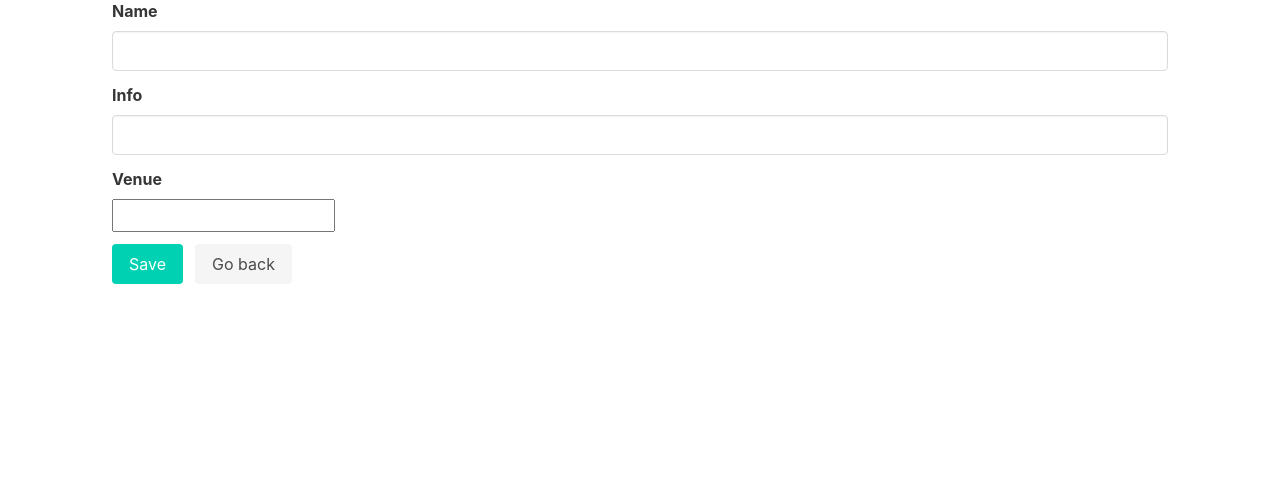
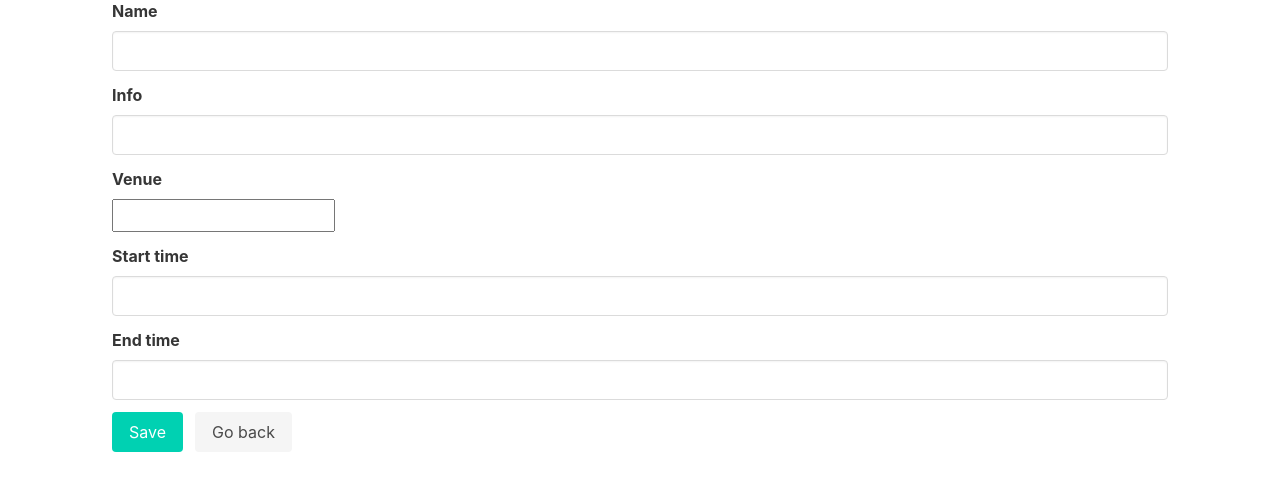
Before and after one commit to pontushed/tsoha, a Flask app: template application/templates/events/data.html in a window 1280 px wide. Shown: the part 165-656 px from the top of the page. Run offline with Flask 2, Linux system fonts and the light colour scheme; the template is opened without the code that fills it: most values are stand-ins (such as "Sample title", 1, 10 or a date in 2020); form fields are guessed from the names that the template uses; parts of the project's set-up code (start-up, migrations or seed data) failed here and were passed over; some libraries are stand-ins or nearby versions.

Commit message:
Validation to new event form

```diff
--- a/application/__init__.py
+++ b/application/__init__.py
@@ -26,6 +26,8 @@ db = SQLAlchemy(app)
 
 # Use Bcrypt module
 bcrypt = Bcrypt(app)
+
+from application.utils import filters
 
 from application import views
 from application.auth import models
--- a/application/events/models.py
+++ b/application/events/models.py
@@ -26,6 +26,7 @@ class Event(db.Model):
             """SELECT t1.*, t2.full_name AS organizer, t3.name AS venue_name, t3.location AS venue_location
         FROM event t1
         INNER JOIN account t2 ON t1.admin_id=t2.id
-        INNER JOIN venue t3 ON t1.venue_id=t3.id"""
+        INNER JOIN venue t3 ON t1.venue_id=t3.id
+        WHERE t1.end_time > date('now')"""
         )
         return db.engine.execute(sql)
--- a/application/templates/events/data.html
+++ b/application/templates/events/data.html
@@ -42,6 +42,28 @@
                         {% endfor %}
                     </ul>
                 </div>
+                <div class="field">
+                    <label class="label">{{ form.start_time.label}}</label>
+                    <div class="control">
+                        {{ form.start_time(class_="input") }}
+                    </div>
+                    <ul>
+                        {% for error in form.start_time.errors %}
+                        <li class="help is-danger">{{ error }}</li>
+                        {% endfor %}
+                    </ul>
+                </div>
+                <div class="field">
+                    <label class="label">{{ form.end_time.label}}</label>
+                    <div class="control">
+                        {{ form.end_time(class_="input") }}
+                    </div>
+                    <ul>
+                        {% for error in form.end_time.errors %}
+                        <li class="help is-danger">{{ error }}</li>
+                        {% endfor %}
+                    </ul>
+                </div>
                 <div class="field is-grouped">
                     <div class="control">
                         <input class="button is-primary" type="submit" value="Save" />
--- a/application/templates/events/list.html
+++ b/application/templates/events/list.html
@@ -16,8 +16,8 @@
                             <p>
                                 <strong>{{ e.name }}</strong> <small>@{{ e.venue_name }},
                                     {{ e.venue_location }}</small><br>
-                                <small>From {{ e.start_time }} -
-                                    to {{ e.end_time }}</small>
+                                <small>{{ e.start_time|datetime }} -
+                                    {{ e.end_time|datetime }}</small>
                                 <br>
                                 {{ e.info }}<br>
                                 Organized by {{ e.organizer }}
```
Also changed, not shown: application/events/forms.py (+22 -1 lines), application/events/views.py (+4 -5 lines), application/utils/filters.py (added, +8 -0 lines).
